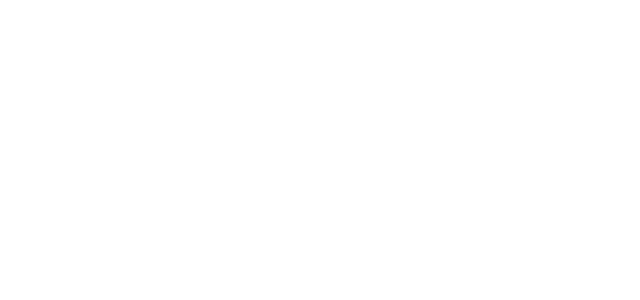
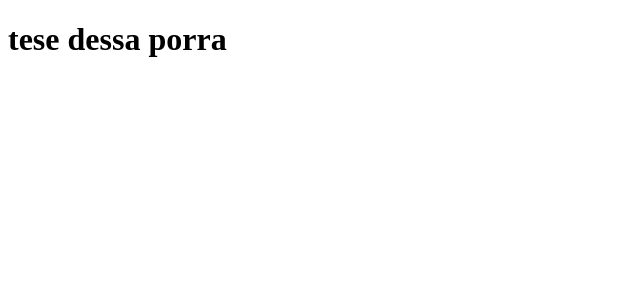
Before and after one commit to Dantedevil10/Project-CDI, an Angular app: page / in a window 1280 px wide. Shown: the top 300 px of the page, without its empty margins (0-640 px from the left). Built offline with nearby package versions, Linux system fonts and the light colour scheme.

Commit message:
its working

```diff
--- a/src/app/app.component.html
+++ b/src/app/app.component.html
@@ -1,3 +1,3 @@
 
-
+<h1>tese dessa porra</h1>
 <router-outlet />
```
